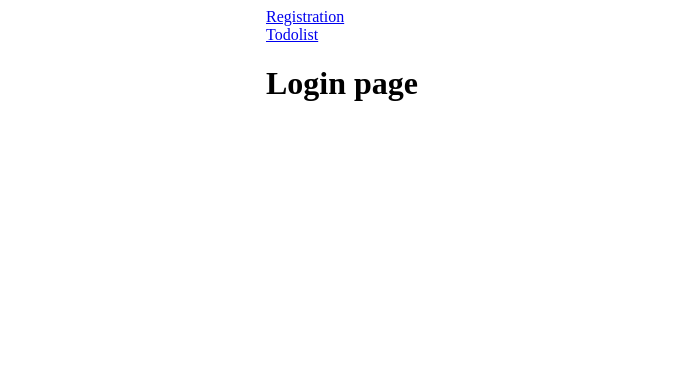
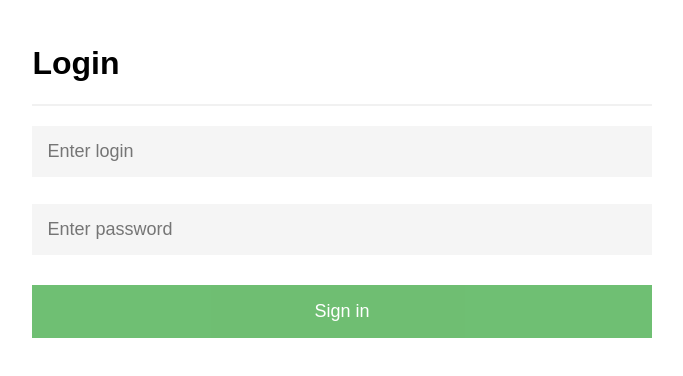
Before and after one commit to sazanik/react-task-manager, a React (Create React App) app: page / in a window 1280 px wide. Shown: the top 376 px of the page, without its empty margins (298-981 px from the left). Built offline with nearby package versions, Linux system fonts and the light colour scheme.

Commit message:
init: start

```diff
--- a/src/components/ColumnTaskList.js
+++ b/src/components/ColumnTaskList.js
@@ -14,16 +14,18 @@ function ColumnTaskList({box, addTask, toggleVisibleList, enteredText, clearInpu
   }
 
   return (
-    <div className={`column-task-list ${box}`}>
-      <span
-        onClick={(e) => toggleVisibleList(e)}>HIDE</span>
-      <ol>
+    <div className={`column ${box}`}>
+      <span className='column__title'
+            onClick={(e) => toggleVisibleList(e)}>HIDE</span>
+      <ol className='column__list'>
         <TaskList box={box}/>
       </ol>
-      <form onSubmit={e => handleSubmit(e, box)}>
+      <form
+        className='form-add-task'
+        onSubmit={e => handleSubmit(e, box)}>
         <input
+          className='form-add-task__input'
           onChange={e => enteredText(e)}
-          className='enter-text'
           type='text'
           placeholder="Enter text of the task..."
         />
--- a/src/components/Task.js
+++ b/src/components/Task.js
@@ -5,7 +5,7 @@ import {toggleCheckTask, editTask, deleteTask, enteredText} from '../redux/actio
 function Task({name, box, check, id, toggleCheckTask, editTask, deleteTask, enteredText}) {
 
   const handleKeyDown = (e, id, name, box) => {
-    if (e.code === 'Enter') return editTask(e, id, name, box)
+    if (e.code === 'Enter' && e.target.type === 'text') return editTask(e, id, name, box)
   }
 
   return (
@@ -13,9 +13,9 @@ function Task({name, box, check, id, toggleCheckTask, editTask, deleteTask, ente
       <input type='checkbox'
              checked={check}
              onChange={() => toggleCheckTask(name, box)}/>
-      <label onDoubleClick={e => editTask(e, id, name, box)}>{name}</label>
+      <label onDoubleClick={!check ? e => editTask(e, id, name, box) : null}>{name}</label>
       <input onChange={e => enteredText(e)}
-             className='edit hide'
+             className='input-edit disabled'
              type='text'/>
       <b onClick={check ? () => deleteTask(id, box) : e => editTask(e, id, name, box)}>
         {check ? 'X' : 'edit'}
--- a/src/index.css
+++ b/src/index.css
@@ -0,0 +1,3 @@
+body {
+    font-family: Arial, Helvetica, sans-serif;
+}
--- /dev/null
+++ b/src/pages/login/Login.css
@@ -0,0 +1,48 @@
+.sign-in {
+    padding: 16px;
+}
+
+.sign-in__input {
+    font-size: 18px;
+    box-sizing: border-box;
+    display: inline-block;
+    width: 100%;
+    padding: 15px;
+    margin: 5px 0 22px 0;
+    border: none;
+    background: #f5f5f5;
+}
+
+.sign-in__input[type=password] {
+    margin-bottom: 15px;
+}
+
+.sign-in__input[type=text]:focus, .sign-in__input[type=password]:focus {
+    background-color: #d2ead5;
+    outline: none;
+}
+
+hr {
+    border: 1px solid #f1f1f1;
+    margin-bottom: 15px;
+}
+
+.sign-in__button {
+    font-size: 18px;
+    background-color: #4CAF50;
+    color: white;
+    padding: 16px 20px;
+    margin: 15px 0;
+    border: none;
+    cursor: pointer;
+    width: 100%;
+    opacity: .8;
+}
+
+.sign-in__button:hover {
+    opacity: .9;
+}
+
+.sign-in__button:active {
+    opacity: 1;
+}
--- a/src/pages/login/Login.js
+++ b/src/pages/login/Login.js
@@ -1,14 +1,23 @@
 import React from 'react'
 import {Link} from 'react-router-dom'
+import './Login.css'
 
 function Login() {
   return (
-    <div>
-      <Link to='/registration'>Registration</Link>
-      <br/>
-      <Link to='/todolist'>Todolist</Link>
-      <h1>Login page</h1>
-    </div>
+    <>
+      {/*<Link to='/registration'>Registration</Link>*/}
+      {/*<br/>*/}
+      {/*<Link to='/todolist'>Todolist</Link>*/}
+      <form className='sign-in' action='/'>
+        <h1>Login</h1>
+        <hr/>
+        <input className='sign-in__input' type="text" placeholder="Enter login" name="login" required/>
+        <input className='sign-in__input' type="password" placeholder="Enter password" name="password" required/>
+        <Link to='/todolist'>
+          <button type="submit" className="sign-in__button">Sign in</button>
+        </Link>
+      </form>
+    </>
   )
 }
 
--- a/src/pages/todolist/Todolist.css
+++ b/src/pages/todolist/Todolist.css
@@ -1,70 +1,75 @@
-.column-task-list {
+.column {
     font-size: 20px;
     min-width: 350px;
-    padding: 5px;
     margin: 5px;
-    border-width: 2px;
-    border-style: solid;
-    border-radius: 5px;
     text-align: center;
 }
 
-span {
+.column__title {
+    margin: 10px;
     display: block;
     cursor: pointer;
     user-select: none;
+    letter-spacing: 3px;
+    font-weight: bold;
+}
+
+.column__list {
+    padding: 0;
+    margin: 0;
+    list-style-type: none;
+    overflow: hidden;
+    max-height: 500px;
+    transition: max-height 1s 0s ease-out;
+}
+
+.column__list > li {
+    vertical-align: center;
+    height: 26px;
+    text-align: left;
+    margin: 5px 22px;
 }
 
 label {
     cursor: pointer;
 }
 
-input.enter-text {
+.form-add-task__input {
     font-size: 18px;
-    width: 300px;
-    height: 20px;
-    border: #555 2px solid;
-    margin-bottom: 10px;
+    width: 296px;
+    height: 30px;
+    border: none;
+    outline: none;
+    margin: 10px 0 20px;
+    padding: 0 5px;
+
 }
 
-.edit {
+.input-edit {
     display: inline-block;
-    width: 260px;
-    font-size: 18px;
-    padding: 0 3px;
-    margin-left: 3px;
-    margin-bottom: -2px;
+    width: 250px;
+    height: 22px;
+    font-size: 20px;
+    padding: 0 5px;
+    outline: none;
+    border: none;
+    margin-left: 0;
 }
 
 .duplicate::placeholder {
     color: red;
 }
 
-input[type='checkbox'] {
+input[type=checkbox] {
     transform:scale(1.5);
-    margin-left: 7px;
-    margin-right: 13px;
+    margin-right: 10px;
     cursor: pointer;
 }
 
-ol {
-    margin: 10px;
-    padding: 0;
-    list-style-type: none;
-    overflow: hidden;
-    max-height: 500px;
-    transition: max-height 1s 0s ease-out;
-}
-
-ol.hide-list {
+.hide-list {
     overflow: hidden;
     max-height: 0;
     transition: max-height .5s -0.3s ease-in-out;
-}
-
-li {
-    text-align: left;
-    margin: 5px 8px;
 }
 
 b {
@@ -96,6 +101,6 @@ b:hover {
     background-color: #ffd5d5;
 }
 
-.hide {
+.disabled {
     display: none;
 }
--- a/src/redux/reducers/reducer.js
+++ b/src/redux/reducers/reducer.js
@@ -80,9 +80,9 @@ const editTask = (e, id, name, box, copyTasks) => {
         checkbox = element.previousSibling
         label = element
         input = element.nextSibling
-        checkbox.classList.add('hide')
-        input.classList.remove('hide')
-        label.classList.add('hide')
+        checkbox.classList.add('disabled')
+        input.classList.remove('disabled')
+        label.classList.add('disabled')
         input.value = label.textContent
         input.focus()
       }
@@ -94,7 +94,7 @@ const editTask = (e, id, name, box, copyTasks) => {
         label = element.previousSibling.previousSibling
         const input = element.previousSibling
 
-        if (checkbox.classList.contains('hide')) {
+        if (checkbox.classList.contains('disabled')) {
           label.textContent = input.value
           if (!input.value.trim().length) {
             return showMessage(input, copyTasks)
@@ -104,15 +104,15 @@ const editTask = (e, id, name, box, copyTasks) => {
               return showMessage(input, copyTasks, 'This task already exists!')
             }
           }
-          checkbox.classList.remove('hide')
-          input.classList.add('hide')
-          label.classList.remove('hide')
+          checkbox.classList.remove('disabled')
+          input.classList.add('disabled')
+          label.classList.remove('disabled')
           copyTasks[box][id].name = input.value
 
         } else {
-          checkbox.classList.add('hide')
-          input.classList.remove('hide')
-          label.classList.add('hide')
+          checkbox.classList.add('disabled')
+          input.classList.remove('disabled')
+          label.classList.add('disabled')
           input.value = label.textContent
           input.focus()
         }
@@ -134,9 +134,9 @@ const editTask = (e, id, name, box, copyTasks) => {
             return showMessage(input, copyTasks, 'This task already exists!')
           }
         }
-        checkbox.classList.remove('hide')
-        input.classList.add('hide')
-        label.classList.remove('hide')
+        checkbox.classList.remove('disabled')
+        input.classList.add('disabled')
+        label.classList.remove('disabled')
         copyTasks[box][id].name = input.value
       }
       return {...copyTasks}
```
